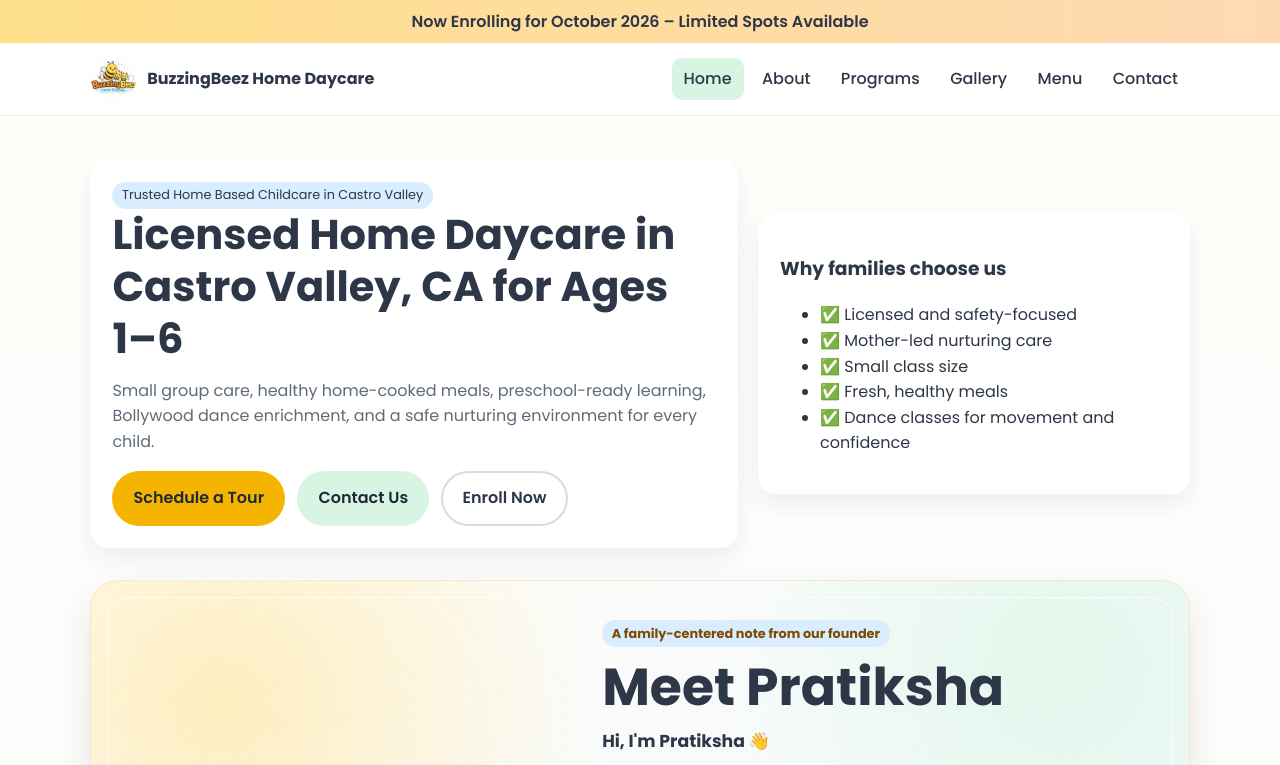
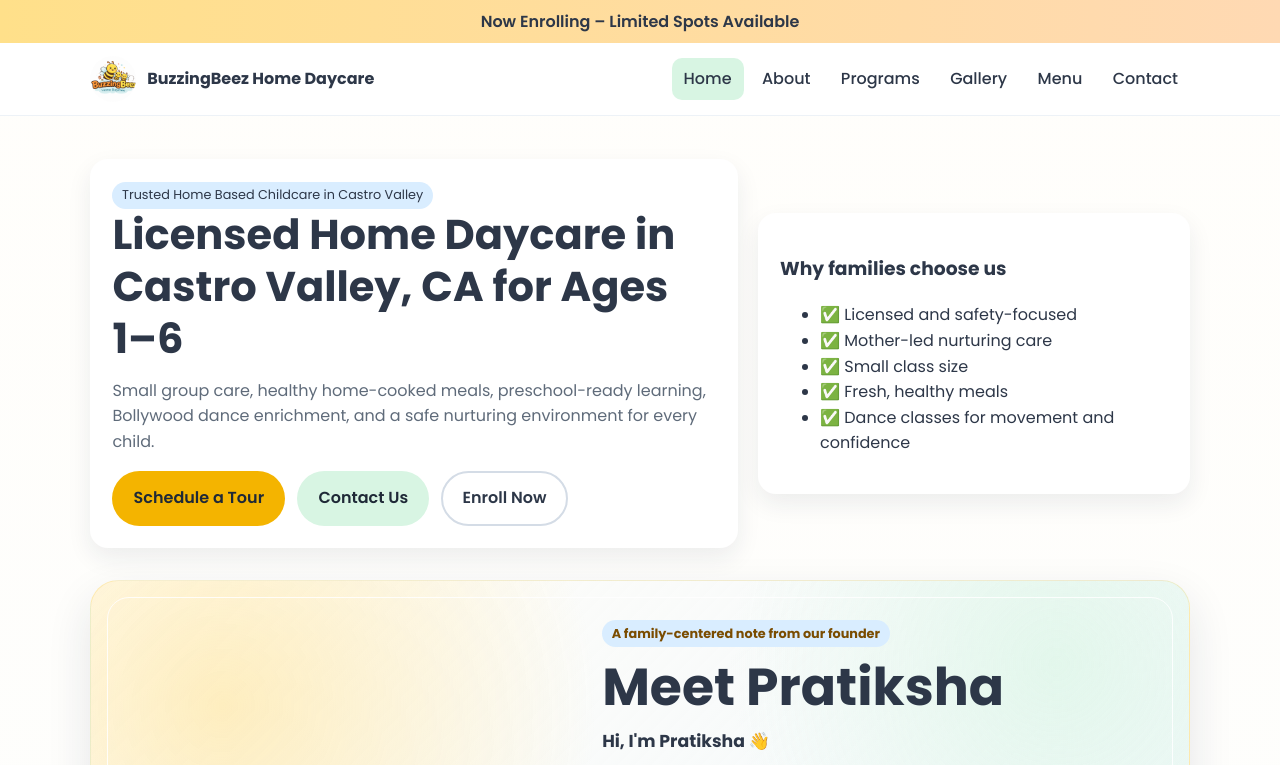
Before and after one commit to jainishshah17/BuzzingBeez, a plain HTML site: page index.html in a window 1280 px wide. Shown: the top 765 px of the page. Drawn offline with Linux system fonts and the light colour scheme; a script that the page names is missing.

Commit message:
Remove month from enrollment copy
Keep the banner evergreen so it does not go stale after October 2026.

Co-authored-by: Cursor <cursoragent@cursor.com>

```diff
--- a/index.html
+++ b/index.html
@@ -50,7 +50,7 @@
 </script>
 </head>
 <body>
-  <div class="banner">Now Enrolling for October 2026 – Limited Spots Available</div>
+  <div class="banner">Now Enrolling – Limited Spots Available</div>
   <header class="site-header"><div class="container header-inner"><a class="brand" href="index.html"><img src="assets/logo.png" alt="BuzzingBeez logo"><span>BuzzingBeez Home Daycare</span></a><button class="menu-toggle" aria-label="Open menu" aria-expanded="false">☰</button><nav class="nav-links"><a class="active" href="index.html">Home</a><a href="about.html">About</a><a href="programs.html">Programs</a><a href="gallery.html">Gallery</a><a href="menu.html">Menu</a><a href="contact.html">Contact</a></nav></div></header>
   <main class="container">
     <section class="hero"><div class="hero-card fade-in"><span class="badge">Trusted Home Based Childcare in Castro Valley</span><h1>Licensed Home Daycare in Castro Valley, CA for Ages 1–6</h1><p>Small group care, healthy home-cooked meals, preschool-ready learning, Bollywood dance enrichment, and a safe nurturing environment for every child.</p><div class="btn-row"><a class="btn btn-primary" href="contact.html">Schedule a Tour</a><a class="btn btn-secondary" href="contact.html">Contact Us</a><a class="btn btn-outline" href="contact.html#inquiry-form">Enroll Now</a></div></div><div class="hero-card fade-in"><h3>Why families choose us</h3><ul><li>✅ Licensed and safety-focused</li><li>✅ Mother-led nurturing care</li><li>✅ Small class size</li><li>✅ Fresh, healthy meals</li><li>✅ Dance classes for movement and confidence</li></ul></div></section>
@@ -121,7 +121,7 @@
 
     <section class="section fade-in"><div class="card"><h2>Serving Castro Valley & Nearby East Bay Families</h2><p>BuzzingBeez Home Daycare proudly serves families in Castro Valley, Hayward, San Leandro, and nearby East Bay communities with licensed home based childcare, preschool preparation, and loving support for children ages 1–6.</p></div></section>
 
-    <section class="section fade-in"><div class="card"><h2>Now Enrolling for October 2026</h2><p>Schedule your tour today and secure your child's spot.</p><a class="btn btn-primary" href="contact.html">Get Started</a></div></section>
+    <section class="section fade-in"><div class="card"><h2>Now Enrolling</h2><p>Schedule your tour today and secure your child's spot.</p><a class="btn btn-primary" href="contact.html">Get Started</a></div></section>
   </main>
   <a class="mobile-sticky-cta" href="contact.html">Schedule a Tour</a>
   <footer class="site-footer">
```
Also changed, not shown: about.html (+1 -1 lines), contact.html (+1 -1 lines), gallery.html (+1 -1 lines), menu.html (+1 -1 lines), programs.html (+1 -1 lines).
